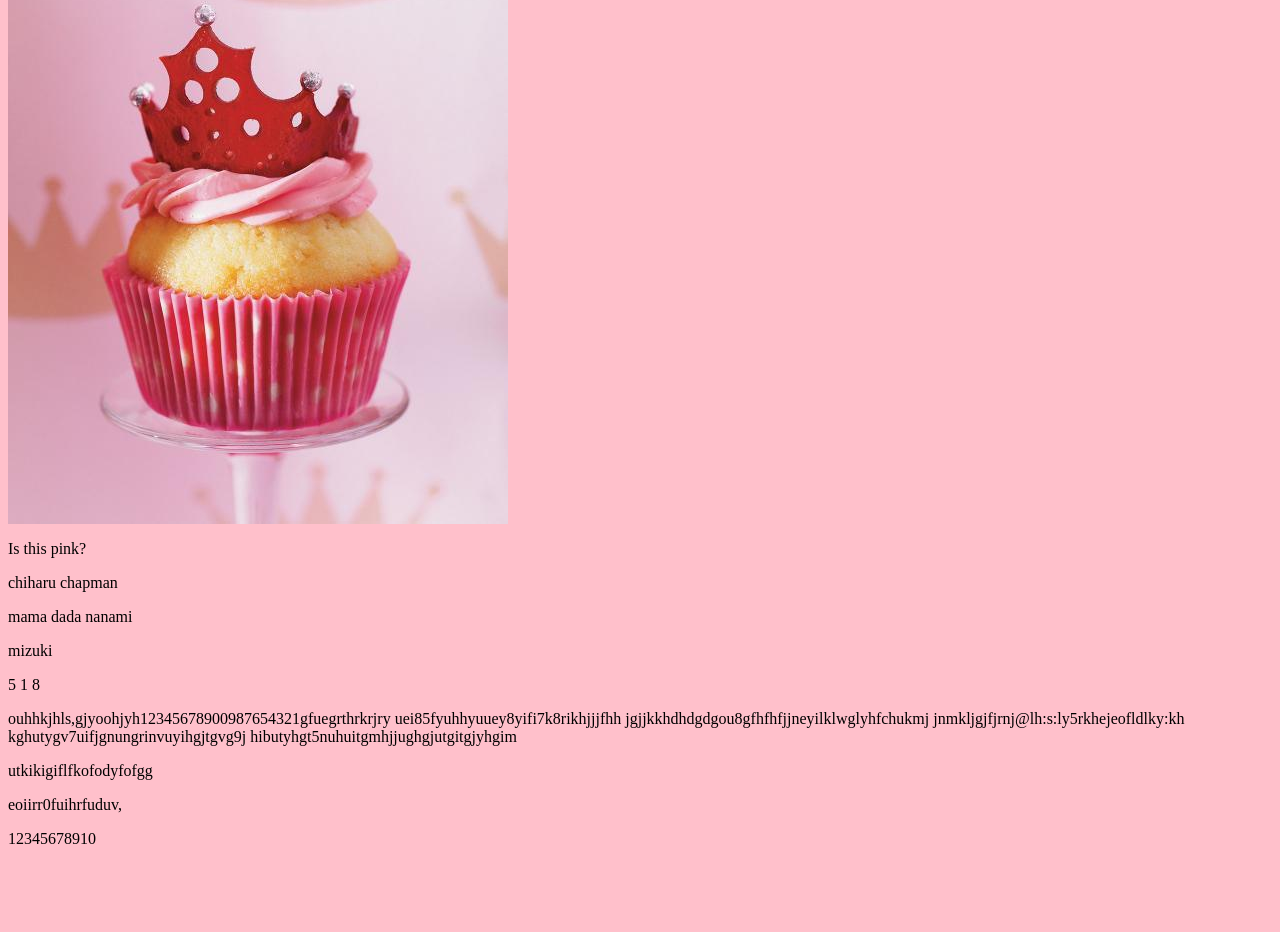
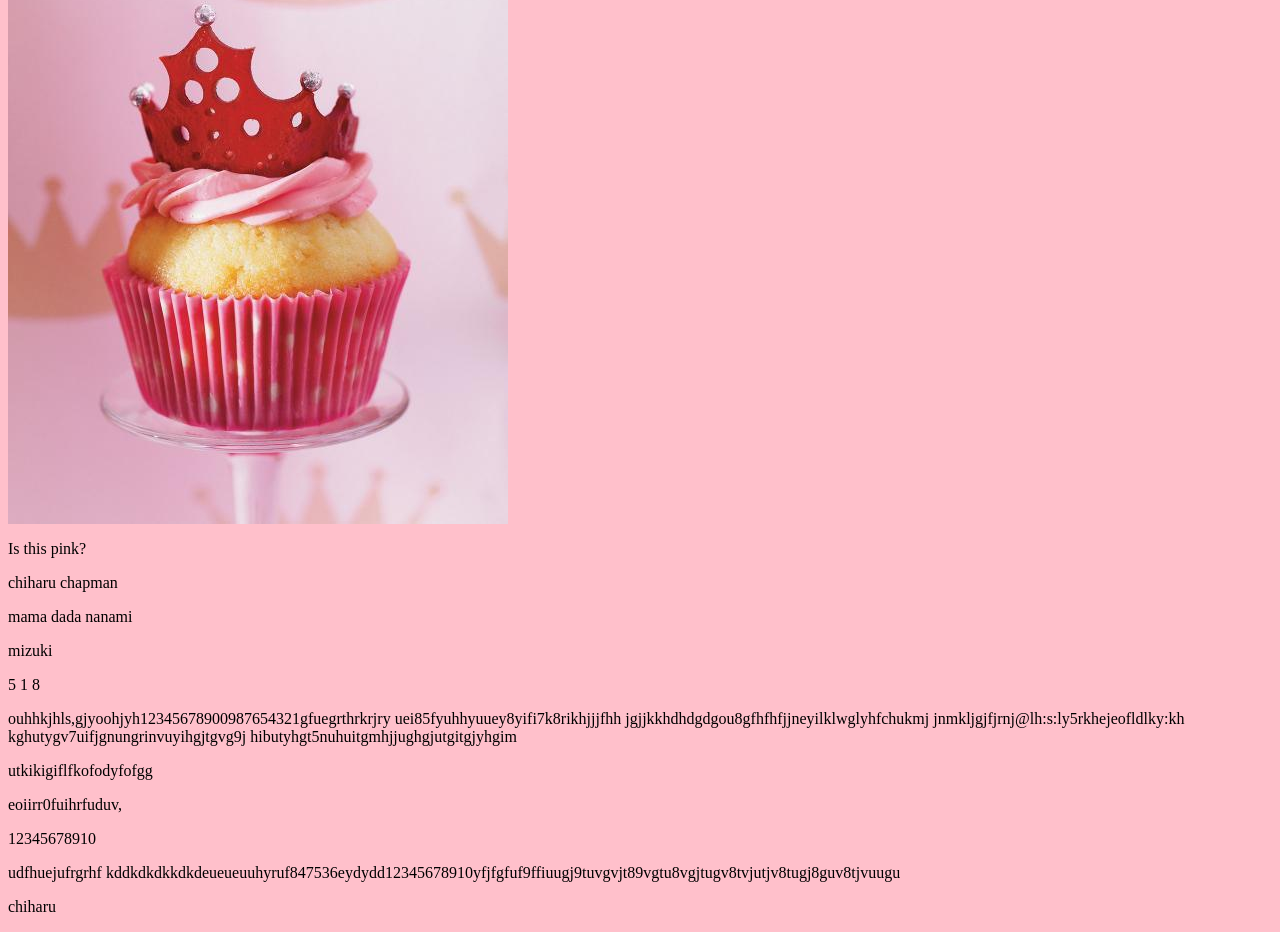
Before and after one commit to chichan/chichan.github.io, a plain HTML site: page index.html in a window 1280 px wide. Shown: the part 234-1166 px from the top of the page. Before the commit the page ends 1098 px from the top, so only its background shows below. Drawn offline with Linux system fonts and the light colour scheme.

Commit message:
Update index.html

```diff
--- a/index.html
+++ b/index.html
@@ -28,5 +28,8 @@
  <p>utkikigiflfkofodyfofgg</p>
  <p> eoiirr0fuihrfuduv,</p>
  <p> 12345678910</p>
+  <p>udfhuejufrgrhf kddkdkdkkdkdeueueuuhyruf847536eydydd12345678910yfjfgfuf9ffiuugj9tuvgvjt89vgtu8vgjtugv8tvjutjv8tugj8guv8tjvuugu</p>
+  <p>chiharu</p>
+
 
 </body>
```
